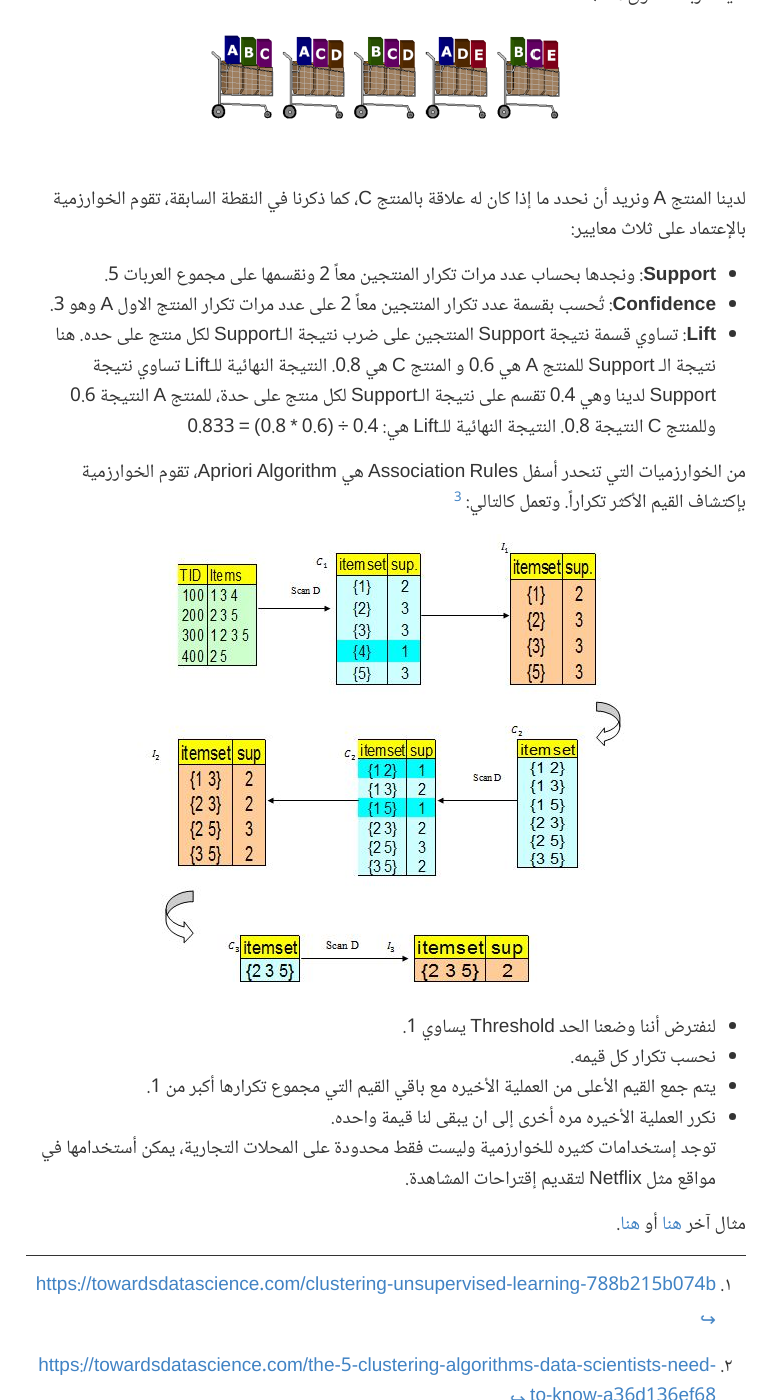
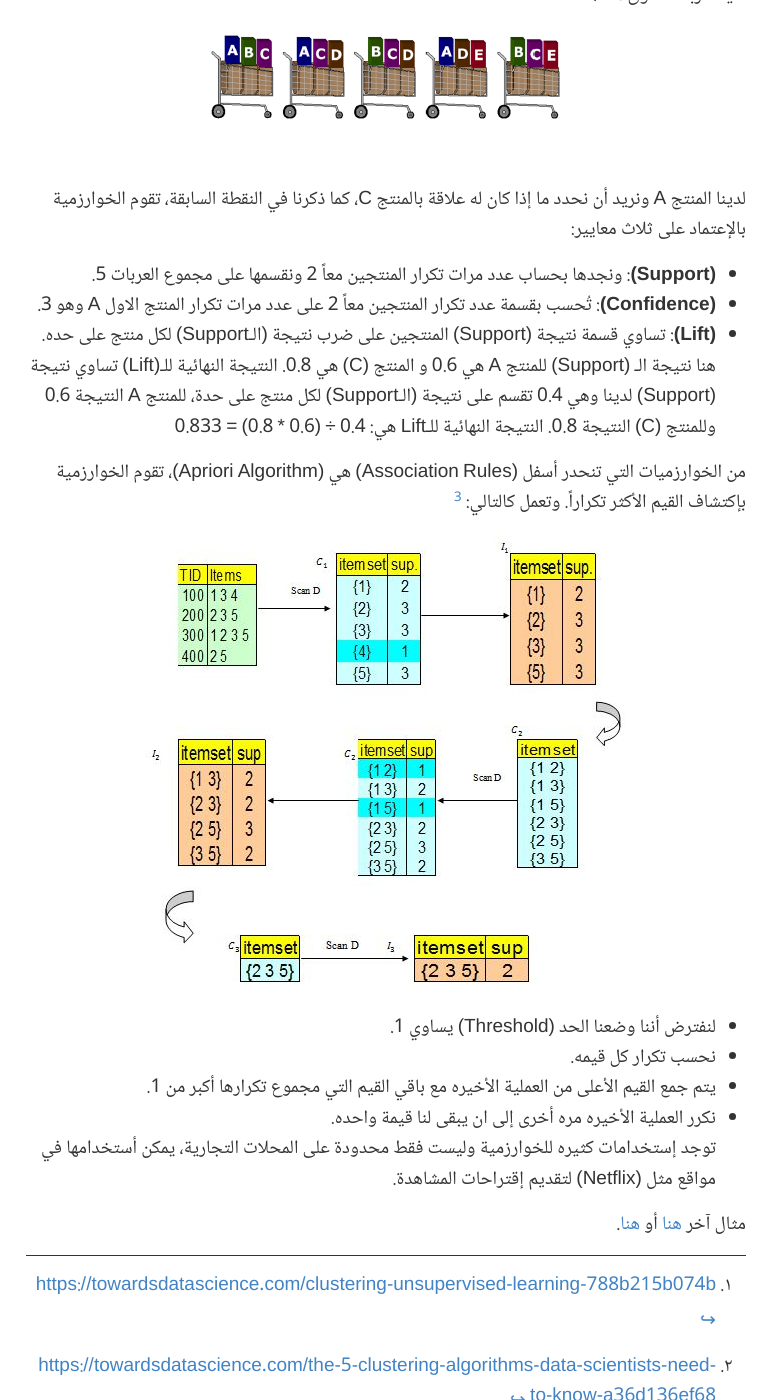
Before and after one commit to alioh/alioh.github.io, a Jekyll site: the page built from _posts/2019-2-12-Machine-Learning-for-Everyone-4.md, in a window 1280 px wide and 1400 px high, scrolled down 3032 px. Shown: the whole window, without its empty margins (254-1030 px from the left). Built offline with Jekyll 4.4.1, drawn with Linux system fonts in a browser that asks for light colours; comment, search, counter and statistics services are not loaded; some of the changed text lies outside the part shown.

Commit message:
spelling and other fixes

```diff
--- a/_posts/2019-2-12-Machine-Learning-for-Everyone-4.md
+++ b/_posts/2019-2-12-Machine-Learning-for-Everyone-4.md
@@ -7,7 +7,7 @@ title: تعلم الآلة للجميع - 4
 
 
 
-##### التعلم غير الموجَّه Unsupervised Learning
+##### التعلم غير الموجَّه (Unsupervised Learning)
 هي قدرة الآلة على التعلم بنفسها بدون الحاجه لتدخل، وبدون إعطائها نتائج مسبقة. وتوجد طريقتين للتعلم الغير موجَّه:
 * **Clustering التجميع**: جمع البيانات على شكل فئات حسب خصائص معينه تتاشبه فيها.
 * **Association Rules قواعد / قوانين الربط**: ربط البيانات فيما بينها عن طريق محاولة أكتشاف علاقات بينها.
@@ -55,19 +55,19 @@ title: تعلم الآلة للجميع - 4
 
 ![](https://alioh.github.io/images/2019-2-12/5.png)
 لدينا المنتج A ونريد أن نحدد ما إذا كان له علاقة بالمنتج C، كما ذكرنا في النقطة السابقة، تقوم الخوارزمية بالإعتماد على ثلاث معايير:
-  * **Support**: ونجدها بحساب عدد مرات تكرار المنتجين معاً 2 ونقسمها على مجموع العربات 5.
-  * **Confidence**: تُحسب بقسمة عدد تكرار المنتجين معاً 2 على عدد مرات تكرار المنتج الاول A وهو 3.
-  * **Lift**: تساوي قسمة نتيجة Support المنتجين على ضرب نتيجة الـSupport لكل منتج على حده. هنا نتيجة الـ Support للمنتج A هي 0.6 و المنتج C هي 0.8. النتيجة النهائية للـLift تساوي نتيجة Support لدينا وهي 0.4 تقسم على نتيجة الـSupport لكل منتج على حدة، للمنتج A النتيجة 0.6 وللمنتج C النتيجة 0.8. النتيجة النهائية للـLift هي: 0.4 ÷ (0.6 * 0.8) = 0.833
+  * **(Support)**: ونجدها بحساب عدد مرات تكرار المنتجين معاً 2 ونقسمها على مجموع العربات 5.
+  * **(Confidence)**: تُحسب بقسمة عدد تكرار المنتجين معاً 2 على عدد مرات تكرار المنتج الاول A وهو 3.
+  * **(Lift)**: تساوي قسمة نتيجة (Support) المنتجين على ضرب نتيجة (الـSupport) لكل منتج على حده. هنا نتيجة الـ (Support) للمنتج A هي 0.6 و المنتج (C) هي 0.8. النتيجة النهائية للـ(Lift) تساوي نتيجة (Support) لدينا وهي 0.4 تقسم على نتيجة (الـSupport) لكل منتج على حدة، للمنتج A النتيجة 0.6 وللمنتج (C) النتيجة 0.8. النتيجة النهائية للـLift هي: 0.4 ÷ (0.6 * 0.8) = 0.833
 
-من الخوارزميات التي تنحدر أسفل Association Rules هي Apriori Algorithm، تقوم الخوارزمية بإكتشاف القيم الأكثر تكراراً. وتعمل كالتالي:  [^4]
+من الخوارزميات التي تنحدر أسفل (Association Rules) هي (Apriori Algorithm)، تقوم الخوارزمية بإكتشاف القيم الأكثر تكراراً. وتعمل كالتالي:  [^4]
 
 ![](https://alioh.github.io/images/2019-2-12/6.jpg)
 
-  * لنفترض أننا وضعنا الحد Threshold يساوي 1.
+  * لنفترض أننا وضعنا الحد (Threshold) يساوي 1.
   * نحسب تكرار كل قيمه.
   * يتم جمع القيم الأعلى من العملية الأخيره مع باقي القيم التي مجموع تكرارها أكبر من 1.
   * نكرر العملية الأخيره مره أخرى إلى ان يبقى لنا قيمة واحده.
-توجد إستخدامات كثيره للخوارزمية وليست فقط محدودة على المحلات التجارية، يمكن أستخدامها في مواقع مثل Netflix لتقديم إقتراحات المشاهدة.
+توجد إستخدامات كثيره للخوارزمية وليست فقط محدودة على المحلات التجارية، يمكن أستخدامها في مواقع مثل (Netflix) لتقديم إقتراحات المشاهدة.
 
 مثال آخر [هنا](https://www.kdnuggets.com/2016/04/association-rules-apriori-algorithm-tutorial.html/2) أو [هنا](https://www.hackerearth.com/blog/machine-learning/beginners-tutorial-apriori-algorithm-data-mining-r-implementation/).
 
```
Also changed, not shown: other parts of _posts/2019-2-12-Machine-Learning-for-Everyone-4.md (+13 -13 lines), _posts/2019-2-10-Machine-Learning-for-Everyone-2.md (+6 -0 lines), _posts/2019-2-11-Machine-Learning-for-Everyone-3.md (+3 -0 lines), _posts/2019-2-14-Machine-Learning-for-Everyone-5.md (+27 -11 lines), _posts/2019-2-8-Machine-Learning-for-Everyone-1.md (+5 -0 lines).
